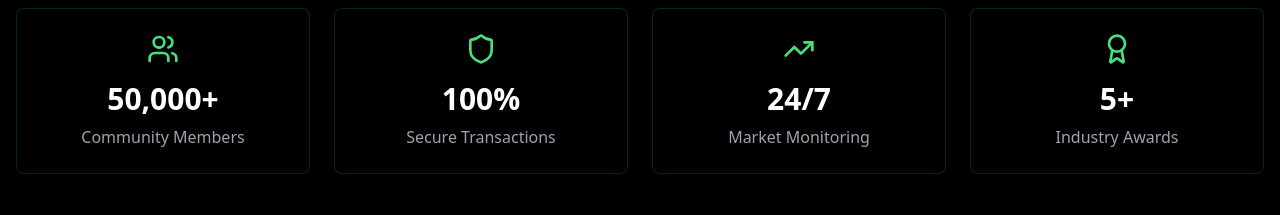
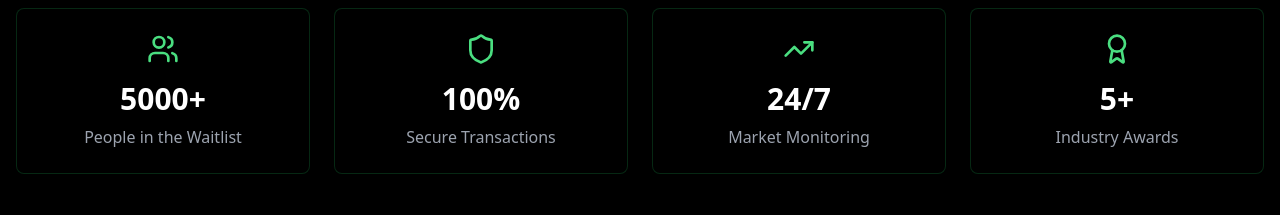
Before and after one commit to 000000z/invictusai, a Next.js app: page / in a window 1280 px wide. Shown: the part 1780-1995 px from the top of the page. Built offline with nearby package versions, Linux system fonts and the light colour scheme.

Commit message:
feat: update waitlist number to 5000+ in TrustSection
Increase waitlist number for better representation.

Co-authored-by: 000000 <106448541+000000z@users.noreply.github.com>

```diff
--- a/components/trust-section.tsx
+++ b/components/trust-section.tsx
@@ -6,8 +6,8 @@ import { Shield, Users, Award, TrendingUp } from "lucide-react"
 const stats = [
   {
     icon: <Users className="h-8 w-8 text-green-400" />,
-    value: "50,000+",
-    label: "Community Members",
+    value: "5000+",
+    label: "People in the Waitlist",
   },
   {
     icon: <Shield className="h-8 w-8 text-green-400" />,
```
